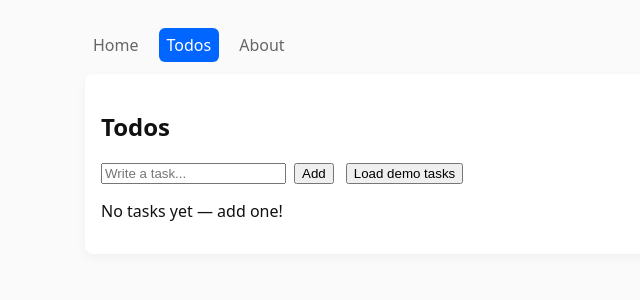
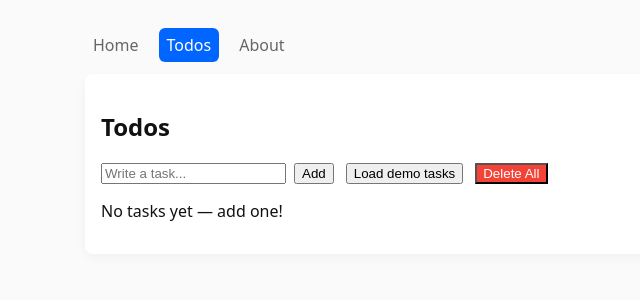
Before and after one commit to Rajprabhu147/react-comback, a React (Vite) app in the folder react-day4/: page /todos in a window 1280 px wide. Shown: the top 300 px of the page, without its empty margins (105-745 px from the left). Built offline with nearby package versions, Linux system fonts and the light colour scheme.

Commit message:
Adding Delete All with window.confirm()

```diff
--- a/react-day4/src/components/TodoManager.jsx
+++ b/react-day4/src/components/TodoManager.jsx
@@ -44,6 +44,10 @@ export default function TodoManager() {
     setTodos((prev) => prev.filter((t) => t.id !== id));
   };
 
+  const clearAllTodos = () => {
+    setTodos([]);
+  };
+
   const fetchDemoTodos = async () => {
     setLoading(true);
     setError("");
@@ -69,7 +73,7 @@ export default function TodoManager() {
 
   return (
     <section>
-      <div
+      {/* <div
         style={{
           display: "flex",
           gap: 12,
@@ -81,6 +85,38 @@ export default function TodoManager() {
         <button onClick={fetchDemoTodos} disabled={loading}>
           {loading ? "Loading…" : "Load demo tasks"}
         </button>
+      </div> */}
+
+      <div
+        style={{
+          display: "flex",
+          gap: 12,
+          alignItems: "center",
+          marginBottom: 12,
+          flexWrap: "wrap",
+        }}
+      >
+        <TodoForm onAdd={addTodo} inputRef={inputRef} />
+        <button onClick={fetchDemoTodos} disabled={loading}>
+          {loading ? "Loading…" : "Load demo tasks"}
+        </button>
+        <button
+          onClick={() => {
+            if (todos.length === 0) {
+              alert("No tasks to delete!");
+              return;
+            }
+            const confirmClear = window.confirm(
+              "Are you sure you want to delete ALL tasks?"
+            );
+            if (confirmClear) {
+              clearAllTodos();
+            }
+          }}
+          style={{ background: "#f44336", color: "white" }}
+        >
+          Delete All
+        </button>
       </div>
 
       {error && <p style={{ color: "red" }}>Error: {error}</p>}
```
